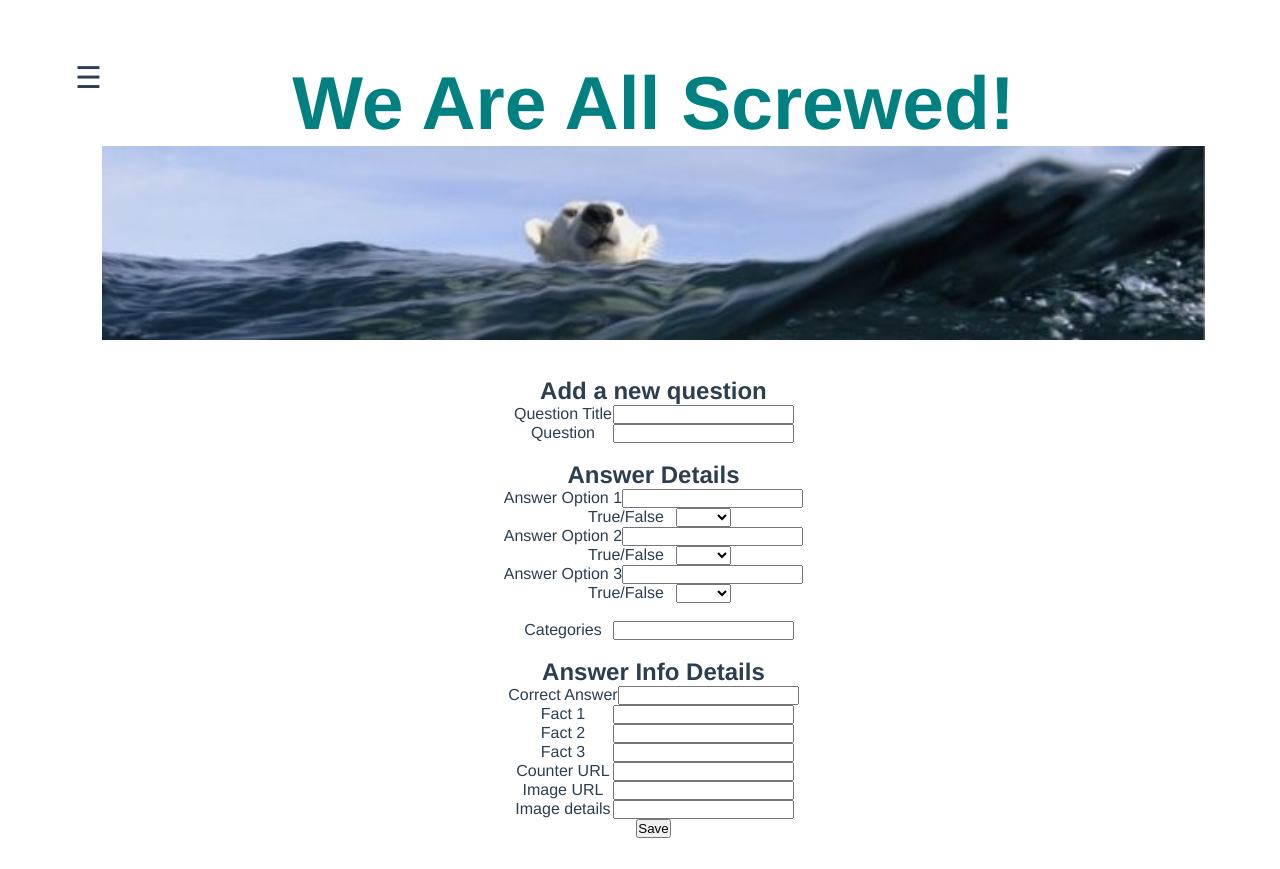
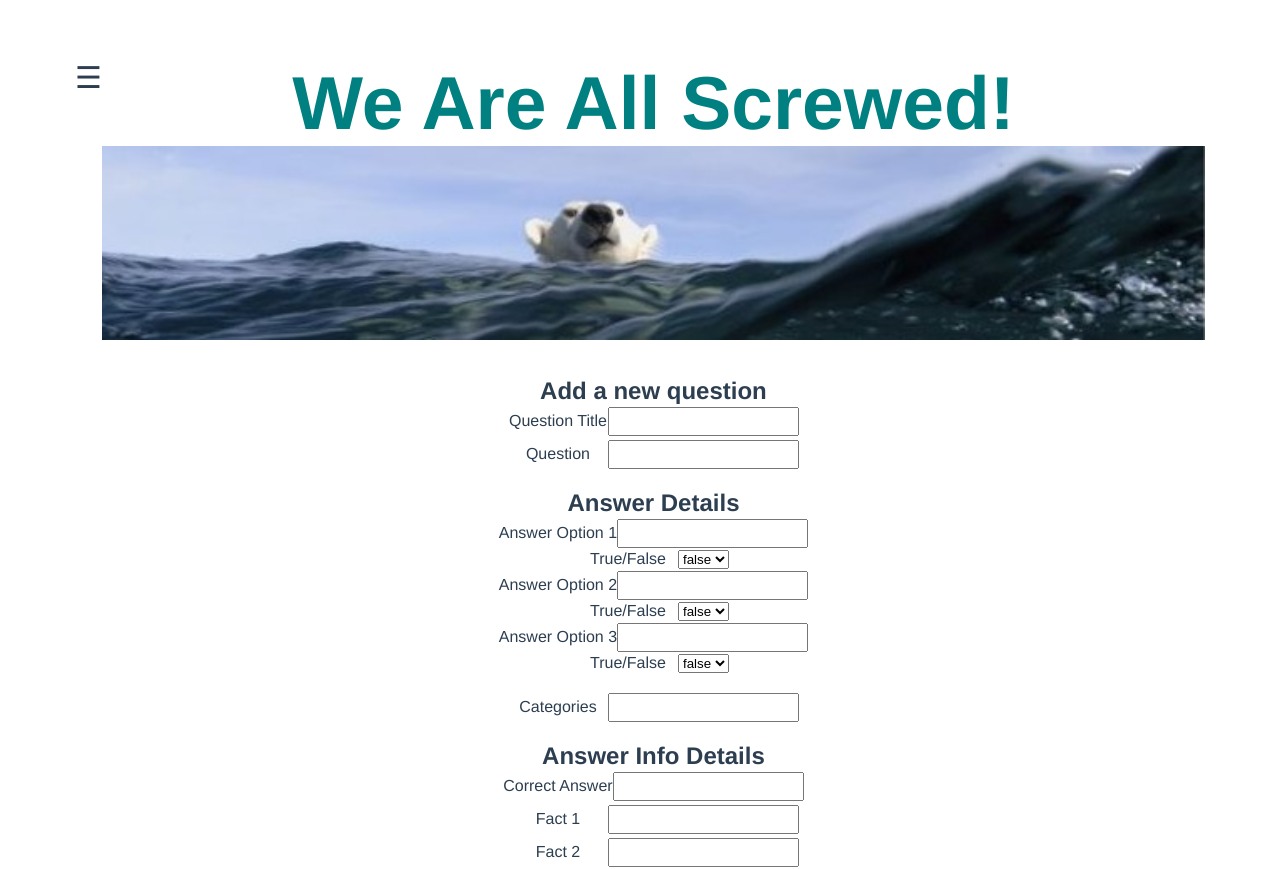
Before and after one commit to Fidelma/javascript_group_project, a Vue app in the folder client/: page /#/admin in a window 1280 px wide. Shown: the top 869 px of the page. Built offline with nearby package versions, Linux system fonts and the light colour scheme; what highcharts-vue would draw is missing.

Commit message:
final details

```diff
--- a/client/src/components/AnswerInfo.vue
+++ b/client/src/components/AnswerInfo.vue
@@ -6,7 +6,7 @@
       <div class="">
         <div v-html="currentQuestion.answerBody.counter1URL"/>
         <p>{{currentQuestion.answerBody.text}}</p>
-        <div v-for="fact in currentQuestion.answerBody.facts">{{fact.body}}</div>
+        <div class="facts" v-for="fact in currentQuestion.answerBody.facts">{{fact.body}}</div>
       </div>
       <img v-bind:src="currentQuestion.answerBody.image" alt="">
     </ul>
@@ -32,7 +32,7 @@ export default {
 
 <style lang="css" scoped>
 img {
-  width:500px;
+  width:400px;
   height:450px;
   padding: 15px;
 }
@@ -62,12 +62,19 @@ iframe {
   justify-content: space-evenly;
 }
 
-.correct{
+.facts {
+  padding: 10px;
+  font-size: 1.2em;
+  font-weight: bold;
+
+}
+
+h2.correct{
   padding: 10px;
   margin: 10px;
-  font-size: 5.2em;
-  align-self: center;
-  width: 50px;
+  font-size: 3.1em;
+  text-align: center;
+
   font-family: 'Avenir', Helvetica, Arial, sans-serif;
   color: #008080;
 }
--- a/client/src/components/Nav.vue
+++ b/client/src/components/Nav.vue
@@ -25,7 +25,7 @@ export default {
   name: 'navBar',
   methods: {
     openNav() {
-      document.getElementById("mySidenav").style.width = "25%";
+      document.getElementById("mySidenav").style.width = "15%";
     },
 
     closeNav() {
--- a/client/src/components/QuestionsForm.vue
+++ b/client/src/components/QuestionsForm.vue
@@ -26,8 +26,8 @@
   <label for="">True/False</label>
   <select v-model="answerObject[0].correct">
     <option></option>
-    <option>True</option>
-    <option>False</option>
+    <option>true</option>
+    <option>false</option>
   </select>
 </div>
 
@@ -39,8 +39,8 @@
   <label for="">True/False</label>
   <select v-model="answerObject[1].correct">
     <option></option>
-    <option>True</option>
-    <option>False</option>
+    <option>true</option>
+    <option>false</option>
   </select>
 </div>
 
@@ -53,8 +53,8 @@
   <label for="">True/False</label>
   <select v-model="answerObject[2].correct">
     <option></option>
-    <option>True</option>
-    <option>False</option>
+    <option>true</option>
+    <option>false</option>
   </select>
 </div>
 <br>
@@ -120,15 +120,15 @@ export default {
       title: "",
       question: "",
       answerObject: [{
-        correct: null,
+        correct: false,
         body: ""
       },
       {
-        correct: null,
+        correct: false,
         body: ""
       },
       {
-        correct: null,
+        correct: false,
         body: ""
       }],
       categories: [],
@@ -210,6 +210,13 @@ form {
 	padding: 20px;
 	margin-bottom: 40px;
 }
+input[type=text] {
+  min-width: 150px;
+  padding: 5px 5px;
+  margin: 2px 0;
+  box-sizing:
+  border-box;
+}
 
 label {
 	min-width: 100px;
```
Also changed, not shown: 1 other file (tests, documents, lock files or other folders).
